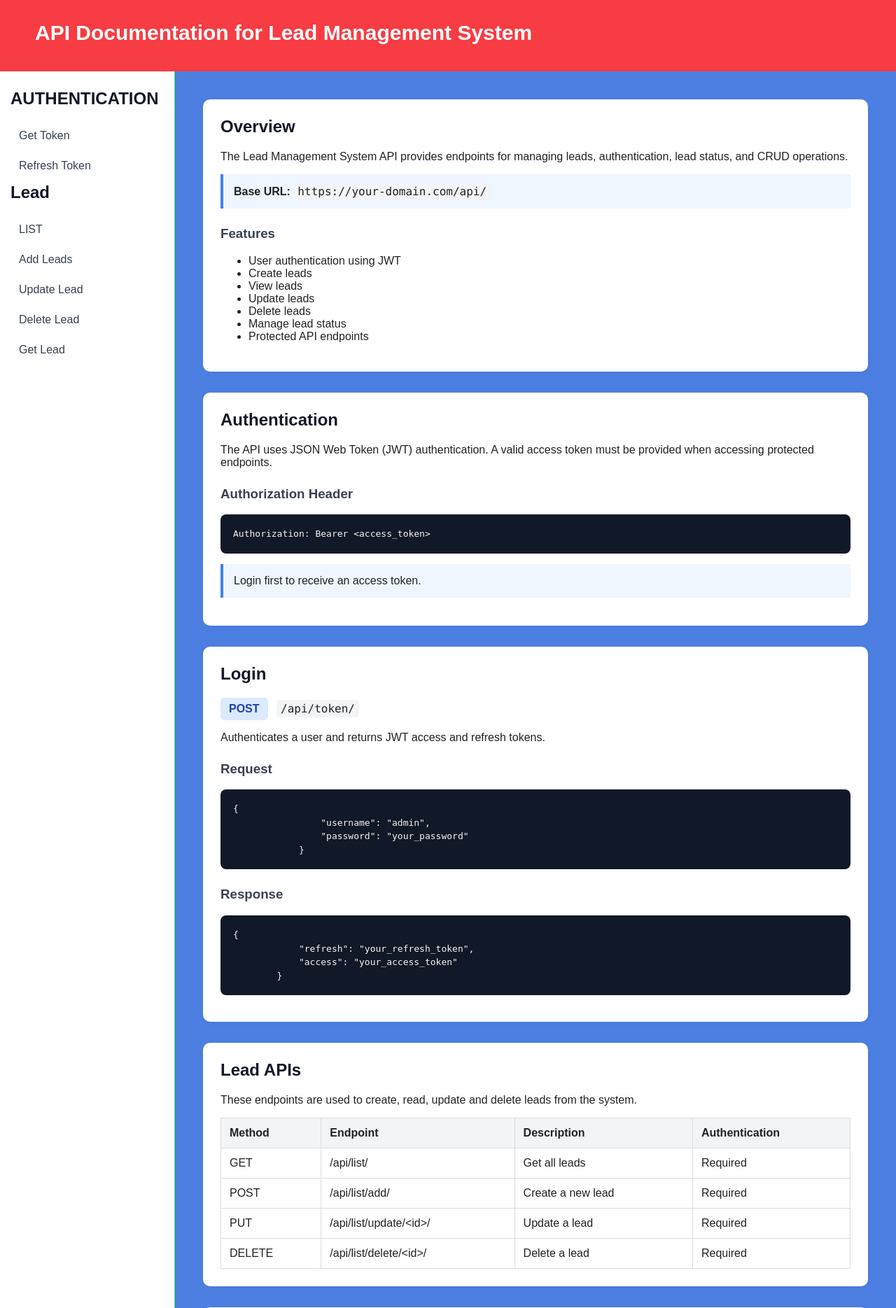
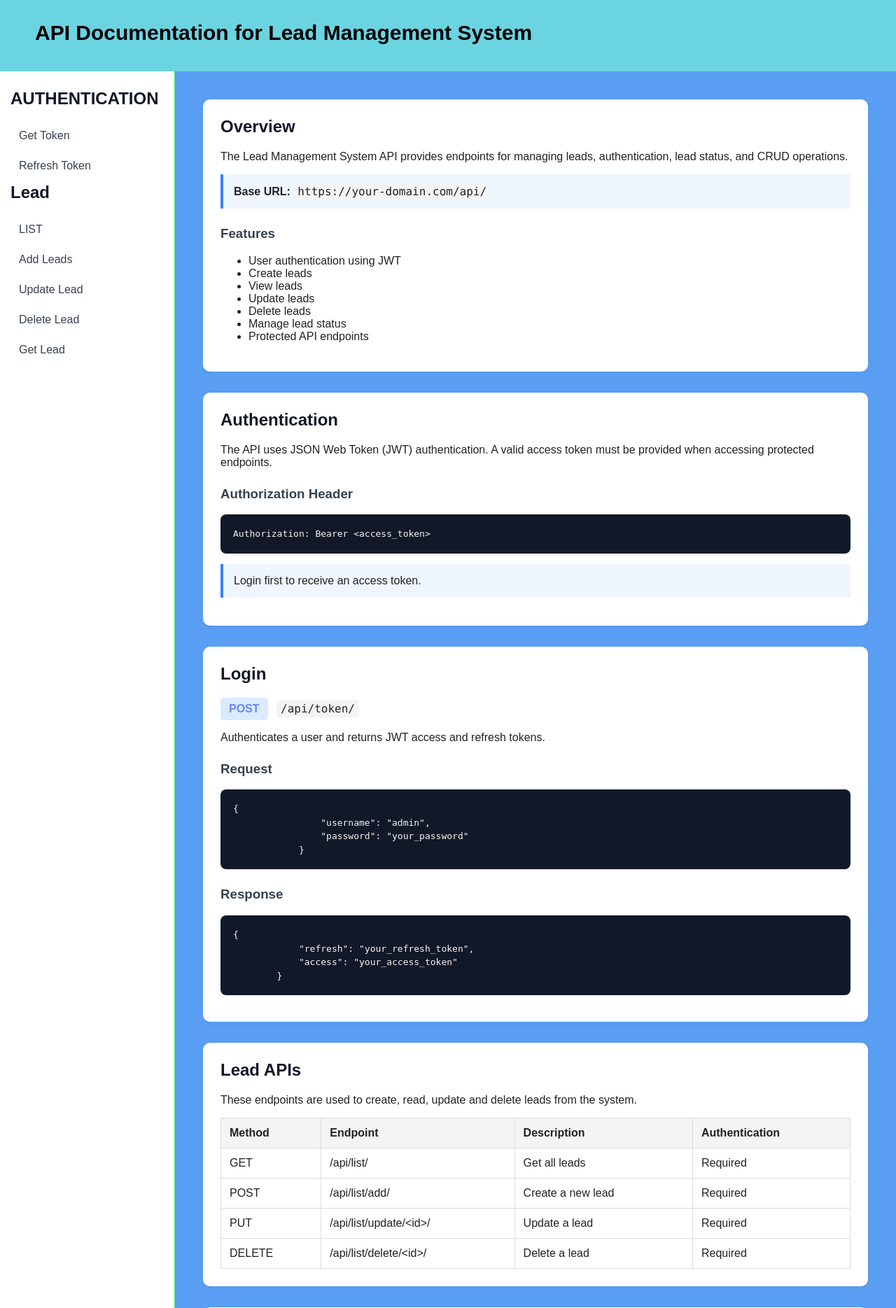
Before and after one commit to palakbatra42/registration-form, a Django app: page /lead/document/ in a window 1280 px wide. Shown: the top 1869 px of the page at 70% size. Run offline with Django 5.2, Linux system fonts and the light colour scheme.

```diff
--- a/project/Templates/Dashboard/Document.html
+++ b/project/Templates/Dashboard/Document.html
@@ -13,13 +13,13 @@
         body {
             margin: 0;
             font-family: Arial, sans-serif;
-            background: #4d7fe2;
+            background: #5a9ff4;
             color: #222;
         }
 
         header {
-            background: #f73c43;
-            color: white;
+            background: #6bd4e1;
+            color: BLACK;
             padding: 30px 50px;
         }
 
@@ -105,7 +105,7 @@
 
         .post {
             background: #dbeafe;
-            color: #1e40af;
+            color: #6989f0;
         }
 
         .put {
```
